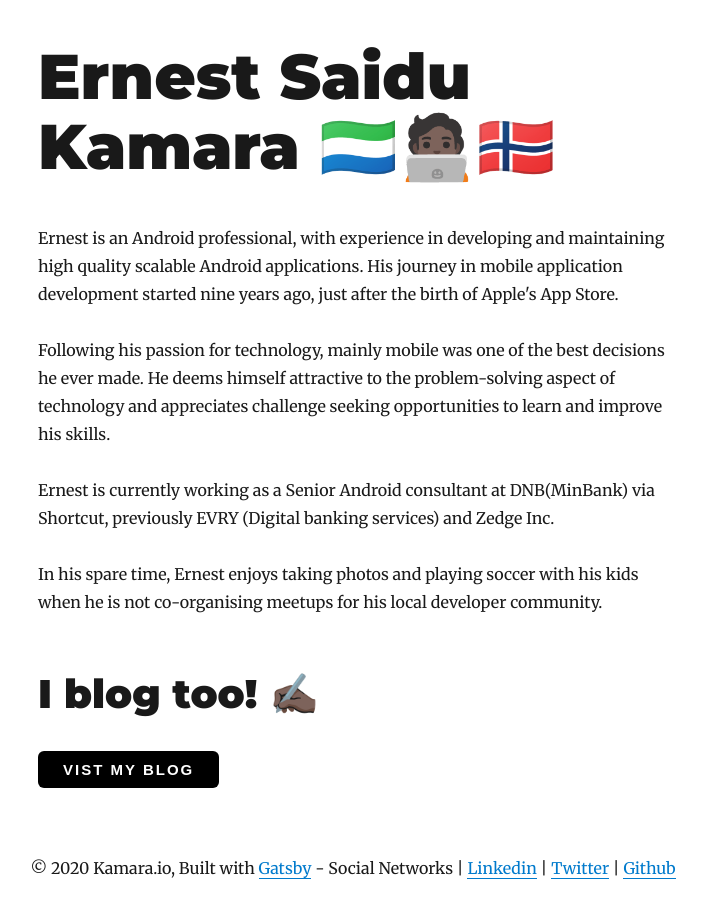
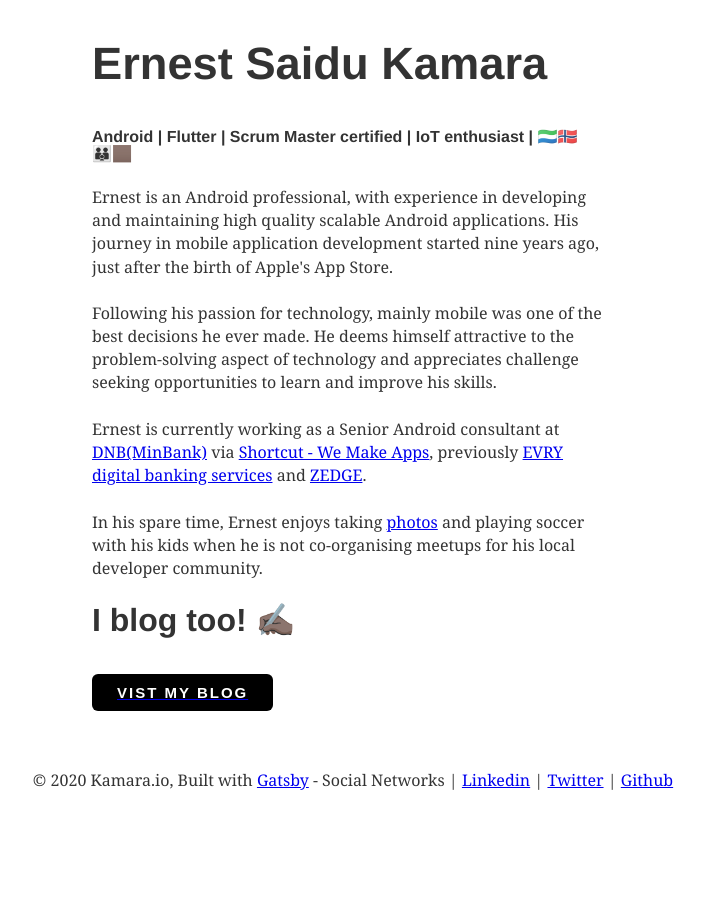
Before and after one commit to ernestkamara/personal-blog, a Gatsby site: page / in a window 1280 px wide. Shown: the whole page, without its empty margins (287-993 px from the left). After the commit the page ends 800 px from the top, so only its background shows below. Built offline with nearby package versions, Linux system fonts and the light colour scheme; Gatsby itself is replaced by a stand-in of ours; some packages are replaced by stand-ins of ours.

Commit message:
Changed Typography and added links to bio text

```diff
--- a/package.json
+++ b/package.json
@@ -22,7 +22,7 @@
     "gatsby-plugin-react-helmet": "^3.0.12",
     "gatsby-plugin-sharp": "^2.0.35",
     "gatsby-plugin-styled-components": "^3.0.7",
-    "gatsby-plugin-typography": "^2.2.13",
+    "gatsby-plugin-typography": "^2.4.1",
     "gatsby-remark-copy-linked-files": "^2.0.11",
     "gatsby-remark-images": "^2.0.6",
     "gatsby-remark-responsive-iframe": "^2.1.1",
@@ -40,6 +40,7 @@
     "typeface-merriweather": "0.0.72",
     "typeface-montserrat": "0.0.54",
     "typography": "^0.16.19",
+    "typography-theme-fairy-gates": "^0.16.19",
     "typography-theme-wordpress-2016": "^0.16.19"
   },
   "devDependencies": {
--- a/src/components/layout.js
+++ b/src/components/layout.js
@@ -10,6 +10,7 @@ class Layout extends React.Component {
     const rootPath = `${__PATH_PREFIX__}/`
     const blogPath = `${__PATH_PREFIX__}/blog/`
     let header
+
 
     if (location.pathname === rootPath || location.pathname === blogPath) {
       header = (
--- a/src/pages/index.js
+++ b/src/pages/index.js
@@ -7,13 +7,17 @@ import Button from "../components/button"
 
 class IndexPage extends React.Component {
   render() {
-    const siteTitle = "Ernest Saidu Kamara 🇸🇱🧑🏿‍💻🇳🇴"
+    const siteTitle = "Ernest Saidu Kamara"
     return (
       <Layout location={this.props.location} title={siteTitle}>
         <SEO
           title="Home"
           keywords={[`blog`, `gatsby`, `javascript`, `react`]}
         />
+          <p>
+          <h4>Android | Flutter | Scrum Master certified | IoT enthusiast | 🇸🇱🇳🇴👪🏿
+          </h4>
+          </p>
             <p>
                 Ernest is an Android professional, with experience in developing and maintaining high quality scalable Android applications. His journey
                 in mobile application development started nine years ago, just after the birth of Apple's App Store.
@@ -23,10 +27,11 @@ class IndexPage extends React.Component {
               Following his passion for technology, mainly mobile was one of the best decisions he ever made. He deems himself attractive to the problem-solving aspect of technology and appreciates challenge seeking opportunities to learn and improve his skills.
             </p>
             <p>
-                Ernest is currently working as a Senior Android consultant at DNB(MinBank) via Shortcut, previously EVRY (Digital banking services) and Zedge Inc.
+                Ernest is currently working as a Senior Android consultant at <a href= "https://www.dnb.no">DNB(MinBank)</a> via <a href="https://www.shortcut.no">Shortcut - We Make Apps</a>, previously <a href="https://www.evry.com">EVRY digital banking services</a> and <a href="https://www.zedge.net">ZEDGE</a>.
             </p>
+
             <p>
-            In his spare time, Ernest enjoys taking photos and playing soccer with his kids when he is not co-organising meetups for his local developer community.
+            In his spare time, Ernest enjoys taking <a href="https://www.instagram.com/instakamara">photos</a> and playing soccer with his kids when he is not co-organising meetups for his local developer community.
             </p>
         <h1>
           I blog too! {" "}
--- a/src/utils/typography.js
+++ b/src/utils/typography.js
@@ -1,23 +1,7 @@
 import Typography from "typography"
-import Wordpress2016 from "typography-theme-wordpress-2016"
+import fairyGateTheme from "typography-theme-fairy-gates"
 
-Wordpress2016.overrideThemeStyles = () => {
-  return {
-    "a.gatsby-resp-image-link": {
-      boxShadow: `none`,
-    },
-  }
-}
+const typography = new Typography(fairyGateTheme)
 
-delete Wordpress2016.googleFonts
-
-const typography = new Typography(Wordpress2016)
-
-// Hot reload typography in development.
-if (process.env.NODE_ENV !== `production`) {
-  typography.injectStyles()
-}
-
+export const { scale, rhythm, options } = typography
 export default typography
-export const rhythm = typography.rhythm
-export const scale = typography.scale
```
Also changed, not shown: 1 other file.
